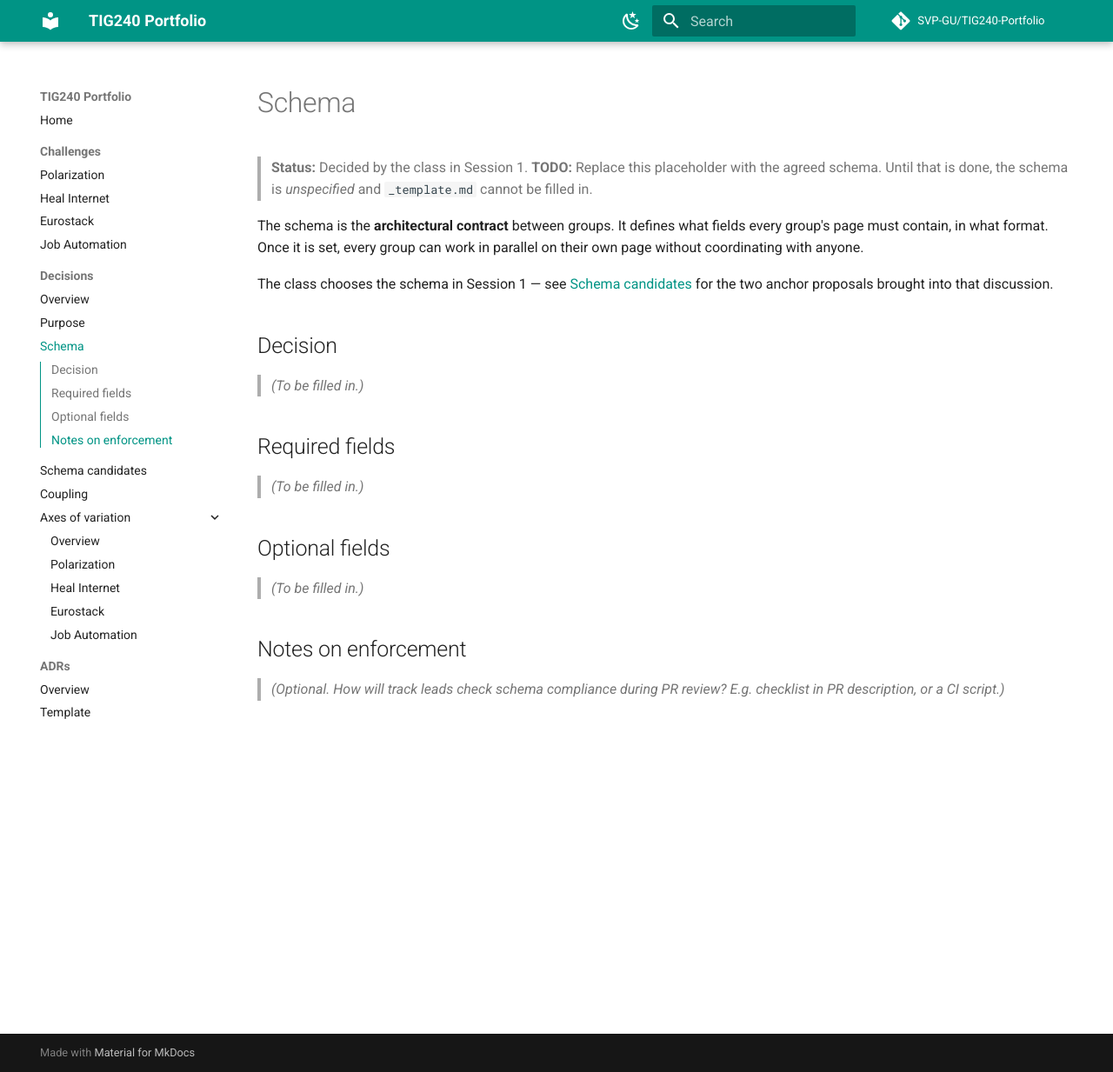
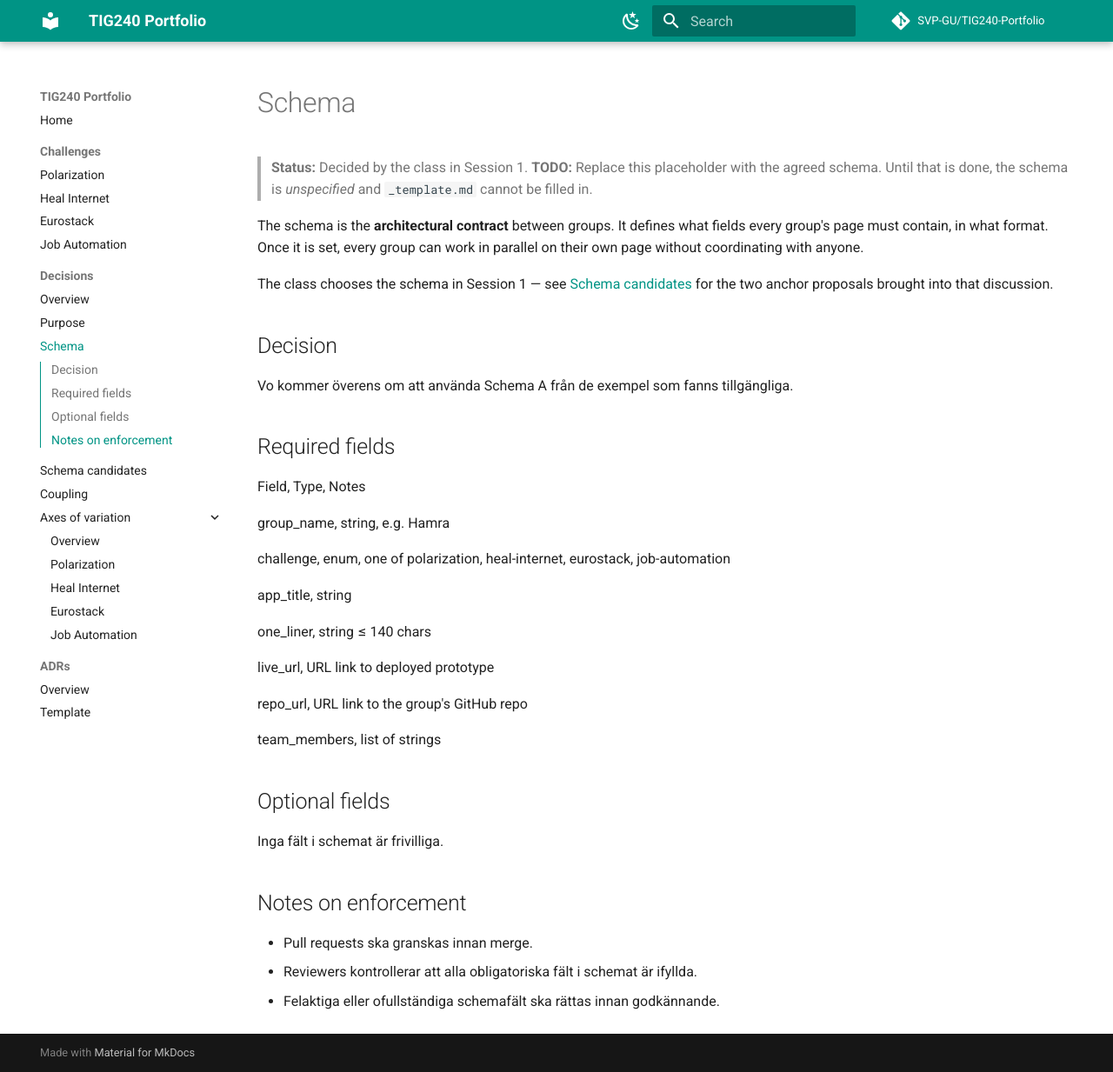
Before and after one commit to SVP-GU/TIG240-Portfolio, an MkDocs documentation site: the page built from docs/decisions/schema.md, in a window 1280 px wide and 1233 px high. Shown: the whole window at 87% size. Built offline with MkDocs 1.6.1 and Material for MkDocs 9.7.7, drawn with Linux system fonts in a browser that asks for light colours; comment, search, counter and statistics services are not loaded.

Commit message:
Lagt in purpose, schema och coupling

```diff
--- a/docs/decisions/schema.md
+++ b/docs/decisions/schema.md
@@ -9,16 +9,32 @@ The class chooses the schema in Session 1 — see [Schema candidates](schema-can
 
 ## Decision
 
-> *(To be filled in.)*
+Vo kommer överens om att använda Schema A från de exempel som fanns tillgängliga.
 
 ## Required fields
 
-> *(To be filled in.)*
+Field,	Type,	Notes
+
+group_name,	string,	e.g. Hamra
+
+challenge,	enum, one of polarization, heal-internet, eurostack, job-automation
+
+app_title,	string
+
+one_liner,	string ≤ 140 chars
+
+live_url, URL link to deployed prototype
+
+repo_url, URL link to the group's GitHub repo
+
+team_members, list of strings
 
 ## Optional fields
 
-> *(To be filled in.)*
+Inga fält i schemat är frivilliga.
 
 ## Notes on enforcement
 
-> *(Optional. How will track leads check schema compliance during PR review? E.g. checklist in PR description, or a CI script.)*
+- Pull requests ska granskas innan merge.
+- Reviewers kontrollerar att alla obligatoriska fält i schemat är ifyllda.
+- Felaktiga eller ofullständiga schemafält ska rättas innan godkännande.
```
Also changed, not shown: docs/decisions/coupling.md (+11 -2 lines), docs/decisions/purpose.md (+2 -2 lines).
